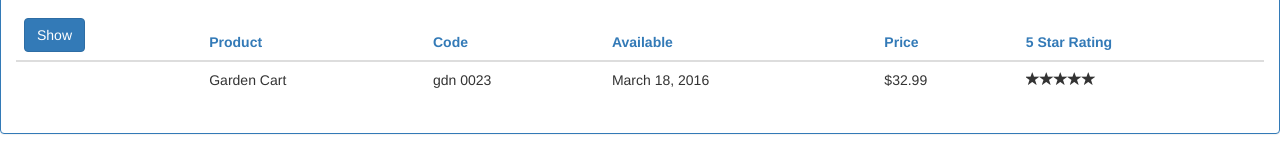
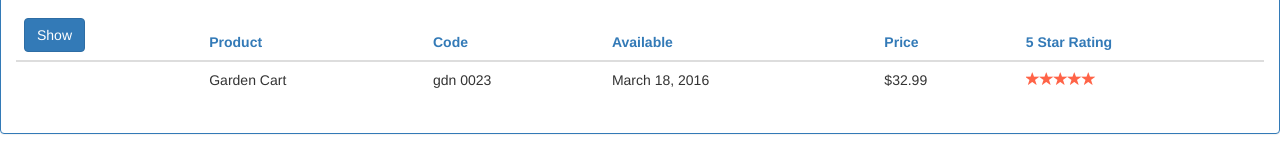
Before and after one commit to georgimanov/APM, an Angular app: page / in a window 1280 px wide. Shown: the part 192-352 px from the top of the page. Built offline with nearby package versions, Linux system fonts and the light colour scheme.

Commit message:
added color for stars

```diff
--- a/src/app/shared/star.component.css
+++ b/src/app/shared/star.component.css
@@ -4,3 +4,7 @@
 div {
     cursor: pointer;
 }
+
+.stars-holder {
+    color: tomato;
+}
--- a/src/app/shared/star.component.html
+++ b/src/app/shared/star.component.html
@@ -2,7 +2,7 @@
     [style.width.px]="starWidth"
     [title]="rating"
     (click)="onClick()">
-<div style="width: 86px">
+<div style="width: 86px; color:tomato">
     <span class="glyphicon glyphicon-star"></span>
     <span class="glyphicon glyphicon-star"></span>
     <span class="glyphicon glyphicon-star"></span>
```
